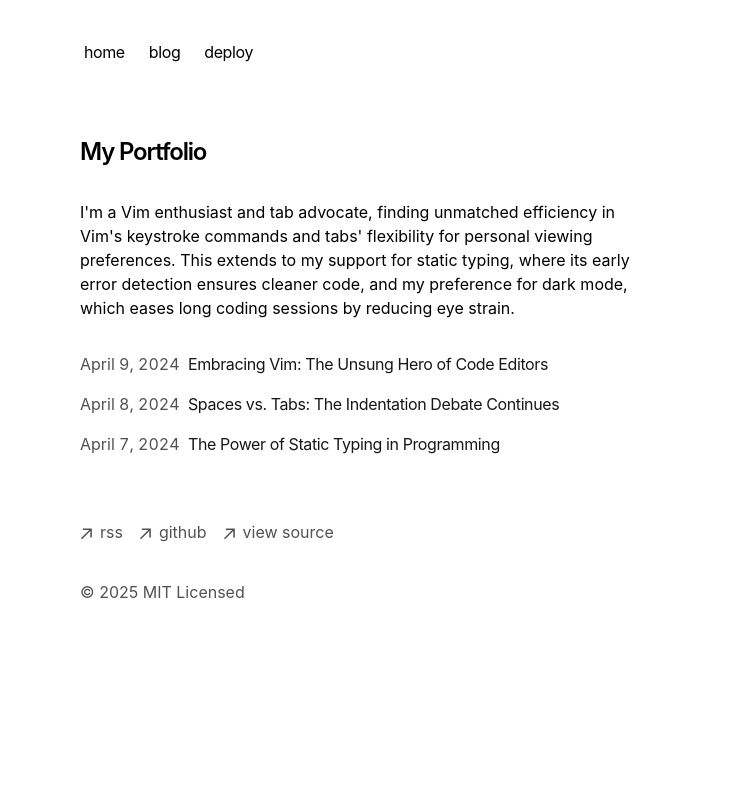
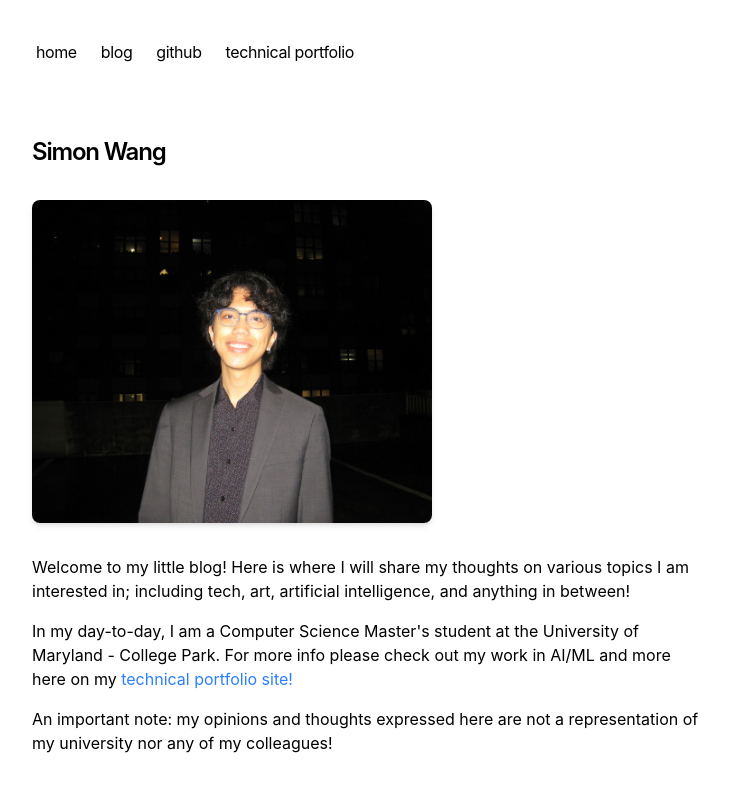
Before and after one commit to simoncwang/scw-blog, a Next.js app: page / in a window 1280 px wide. Shown: the top 791 px of the page, without its empty margins (272-1001 px from the left). Built offline with nearby package versions, Linux system fonts and the light colour scheme.

Commit message:
first commit

```diff
--- /dev/null
+++ b/app/blog/posts/agents.mdx
@@ -0,0 +1,13 @@
+---
+title: 'What Makes AI an Agent?'
+publishedAt: '2025-01-18'
+summary: 'Discussing what really defines agentic AI (at least in my opinion and from what I have learned!)'
+---
+
+We might have all heard about agentic AI, AI agents, assistants, tool-use, etc. etc... But what does it all mean? Are models all of a sudden acting on their own accord, free from human control? Not exactly...
+
+This article will discuss my thoughts about what really makes AI an agent, including references to other popular opinions and resources!
+
+## Introduction
+
+First of all, what are we really referring to when we say "AI"?
--- a/app/blog/posts/vim.mdx
+++ /dev/null
@@ -1,39 +0,0 @@
----
-title: 'Embracing Vim: The Unsung Hero of Code Editors'
-publishedAt: '2024-04-09'
-summary: 'Discover why Vim, with its steep learning curve, remains a beloved tool among developers for editing code efficiently and effectively.'
----
-
-In the world of software development, where the latest and greatest tools frequently capture the spotlight, Vim stands out as a timeless classic. Despite its age and initial complexity, Vim has managed to retain a devoted following of developers who swear by its efficiency, versatility, and power.
-
-This article delves into the reasons behind Vim's enduring appeal and why it continues to be a great tool for coding in the modern era.
-
-## Efficiency and Speed
-
-At the heart of Vim's philosophy is the idea of minimizing keystrokes to achieve maximum efficiency.
-
-Unlike other text editors where the mouse is often relied upon for navigation and text manipulation, Vim's keyboard-centric design allows developers to perform virtually all coding tasks without leaving the home row. This not only speeds up coding but also reduces the risk of repetitive strain injuries.
-
-## Highly Customizable
-
-Vim can be extensively customized to suit any developer's preferences and workflow. With a vibrant ecosystem of plugins and a robust scripting language, users can tailor the editor to their specific needs, whether it's programming in Python, writing in Markdown, or managing projects.
-
-This level of customization ensures that Vim remains relevant and highly functional for a wide range of programming tasks and languages.
-
-## Ubiquity and Portability
-
-Vim is virtually everywhere. It's available on all major platforms, and because it's lightweight and terminal-based, it can be used on remote servers through SSH, making it an indispensable tool for sysadmins and developers working in a cloud-based environment.
-
-The ability to use the same editor across different systems without a graphical interface is a significant advantage for those who need to maintain a consistent workflow across multiple environments.
-
-## Vibrant Community
-
-Despite—or perhaps because of—its learning curve, Vim has cultivated a passionate and active community. Online forums, dedicated websites, and plugins abound, offering support, advice, and improvements.
-
-This community not only helps newcomers climb the steep learning curve but also continually contributes to Vim's evolution, ensuring it remains adaptable and up-to-date with the latest programming trends and technologies.
-
-## Conclusion
-
-Vim is not just a text editor; it's a way of approaching coding with efficiency and thoughtfulness. Its steep learning curve is a small price to pay for the speed, flexibility, and control it offers.
-
-For those willing to invest the time to master its commands, Vim proves to be an invaluable tool that enhances productivity and enjoyment in coding. In an age of ever-changing development tools, the continued popularity of Vim is a testament to its enduring value and utility.
--- a/app/components/footer.tsx
+++ b/app/components/footer.tsx
@@ -18,8 +18,12 @@ function ArrowIcon() {
 export default function Footer() {
   return (
     <footer className="mb-16">
+      <hr className="mt-12 mb-0"></hr>
       <ul className="font-sm mt-8 flex flex-col space-x-0 space-y-2 text-neutral-600 md:flex-row md:space-x-4 md:space-y-0 dark:text-neutral-300">
-        <li>
+        <li className="font-bold ">
+        created w/ vercel portfolio starter:
+        </li>
+        {/* <li>
           <a
             className="flex items-center transition-all hover:text-neutral-800 dark:hover:text-neutral-100"
             rel="noopener noreferrer"
@@ -29,7 +33,7 @@ export default function Footer() {
             <ArrowIcon />
             <p className="ml-2 h-7">rss</p>
           </a>
-        </li>
+        </li> */}
         <li>
           <a
             className="flex items-center transition-all hover:text-neutral-800 dark:hover:text-neutral-100"
@@ -38,7 +42,7 @@ export default function Footer() {
             href="https://github.com/vercel/next.js"
           >
             <ArrowIcon />
-            <p className="ml-2 h-7">github</p>
+            <p className="ml-2 h-7">original github</p>
           </a>
         </li>
         <li>
@@ -49,12 +53,12 @@ export default function Footer() {
             href="https://vercel.com/templates/next.js/portfolio-starter-kit"
           >
             <ArrowIcon />
-            <p className="ml-2 h-7">view source</p>
+            <p className="ml-2 h-7">template</p>
           </a>
         </li>
       </ul>
       <p className="mt-8 text-neutral-600 dark:text-neutral-300">
-        © {new Date().getFullYear()} MIT Licensed
+        © {new Date().getFullYear()} Simon Wang
       </p>
     </footer>
   )
--- a/app/components/nav.tsx
+++ b/app/components/nav.tsx
@@ -1,5 +1,4 @@
 import Link from 'next/link'
-
 const navItems = {
   '/': {
     name: 'home',
@@ -7,8 +6,11 @@ const navItems = {
   '/blog': {
     name: 'blog',
   },
-  'https://vercel.com/templates/next.js/portfolio-starter-kit': {
-    name: 'deploy',
+  'https://github.com/': {
+    name: 'github',
+  },
+  'https://simoncwang.github.io/': {
+    name: 'technical portfolio',
   },
 }
 
@@ -20,7 +22,9 @@ export function Navbar() {
           className="flex flex-row items-start relative px-0 pb-0 fade md:overflow-auto scroll-pr-6 md:relative"
           id="nav"
         >
+
           <div className="flex flex-row space-x-0 pr-10">
+
             {Object.entries(navItems).map(([path, { name }]) => {
               return (
                 <Link
@@ -29,6 +33,7 @@ export function Navbar() {
                   className="transition-all hover:text-neutral-800 dark:hover:text-neutral-200 flex align-middle relative py-1 px-2 m-1"
                 >
                   {name}
+
                 </Link>
               )
             })}
--- a/app/components/posts.tsx
+++ b/app/components/posts.tsx
@@ -22,7 +22,7 @@ export function BlogPosts() {
             href={`/blog/${post.slug}`}
           >
             <div className="w-full flex flex-col md:flex-row space-x-0 md:space-x-2">
-              <p className="text-neutral-600 dark:text-neutral-400 w-[100px] tabular-nums">
+              <p className="text-neutral-600 dark:text-neutral-400 w-[150px] tabular-nums">
                 {formatDate(post.metadata.publishedAt, false)}
               </p>
               <p className="text-neutral-900 dark:text-neutral-100 tracking-tight">
--- a/app/layout.tsx
+++ b/app/layout.tsx
@@ -52,8 +52,8 @@ export default function RootLayout({
         GeistMono.variable
       )}
     >
-      <body className="antialiased max-w-xl mx-4 mt-8 lg:mx-auto">
-        <main className="flex-auto min-w-0 mt-6 flex flex-col px-2 md:px-0">
+      <body className="antialiased max-w-2xl mx-8 mt-8 lg:mx-auto">
+        <main className="flex-auto min-w-0 mt-6 flex flex-col px-4 lg:px-0">
           <Navbar />
           {children}
           <Footer />
--- a/app/page.tsx
+++ b/app/page.tsx
@@ -1,18 +1,42 @@
 import { BlogPosts } from 'app/components/posts'
+import Image from 'next/image';
 
 export default function Page() {
   return (
     <section>
       <h1 className="mb-8 text-2xl font-semibold tracking-tighter">
-        My Portfolio
+        Simon Wang
       </h1>
+      <div className="my-8">
+        <Image
+          src="/images/simon.jpg" // Path to the image (can be in public directory)
+          alt="Description of the image"
+          width={400} // Set the desired width
+          height={300} // Set the desired height
+          className="rounded-lg shadow-md" // Optional: Tailwind classes for styling
+        />
+      </div>
       <p className="mb-4">
-        {`I'm a Vim enthusiast and tab advocate, finding unmatched efficiency in
-        Vim's keystroke commands and tabs' flexibility for personal viewing
-        preferences. This extends to my support for static typing, where its
-        early error detection ensures cleaner code, and my preference for dark
-        mode, which eases long coding sessions by reducing eye strain.`}
+        {
+        "Welcome to my little blog! Here is where I will share my thoughts on various topics I am interested in; including tech, art, artificial intelligence, and anything in between!"
+        }
+
       </p>
+      <p className="mb-4">
+        {
+          "In my day-to-day, I am a Computer Science Master's student at the University of Maryland - College Park. For more info please check out my work in AI/ML and more here on my "
+        }
+        {
+          <a href="https://simoncwang.github.io/" target="_blank" className="text-blue-500 hover:underline">
+          technical portfolio site!
+        </a>
+        }
+      </p>
+      <p className="mb-4">
+        {
+          "An important note: my opinions and thoughts expressed here are not a representation of my university nor any of my colleagues!"
+        }
+        </p>
       <div className="my-8">
         <BlogPosts />
       </div>
```
Also changed, not shown: public/images/simon.jpg (added), 1 other file (tests, documents, lock files or other folders).
